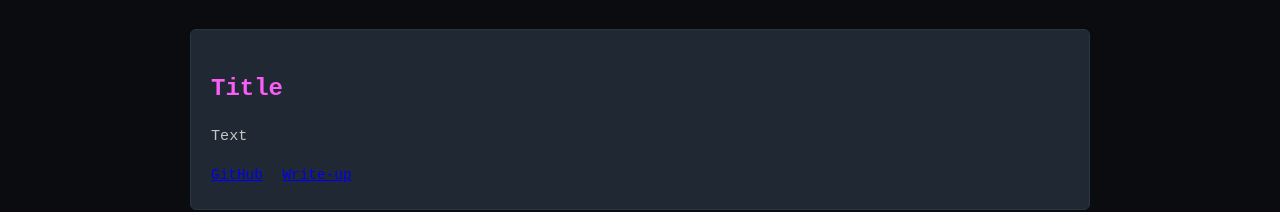
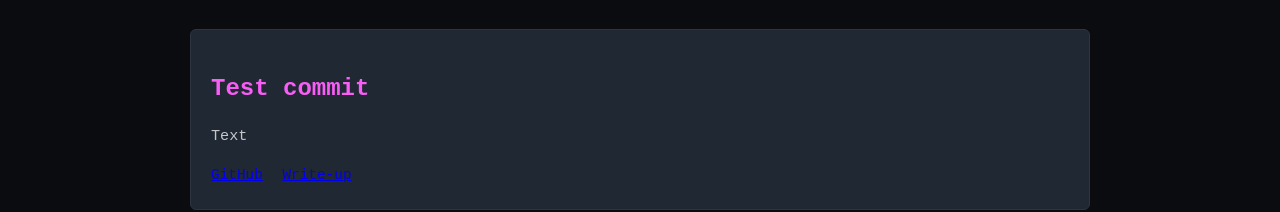
Before and after one commit to JACKSONLUPIA1/JACKSONLUPIA1.github.io, a plain HTML site: page projects/index.html in a window 1280 px wide. Shown: the part 196-408 px from the top of the page. Drawn offline with Linux system fonts and the light colour scheme.

Commit message:
testhere

```diff
--- a/projects/index.html
+++ b/projects/index.html
@@ -21,7 +21,7 @@
 <div class="container">
     <div class="projects-grid">
         <div class="project-card">
-            <h2>Title</h2>
+            <h2>Test commit</h2>
             <p>Text</p>
 
             <div class="project-links">
```
